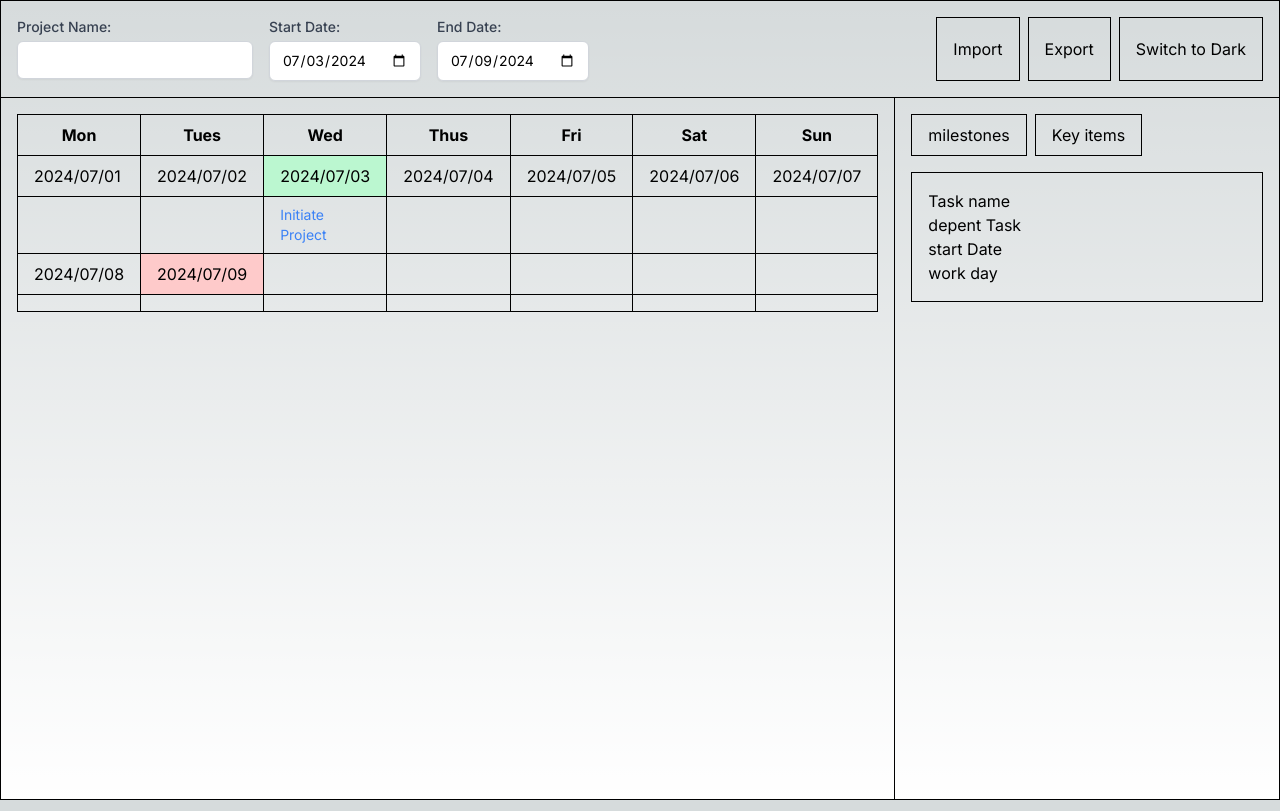
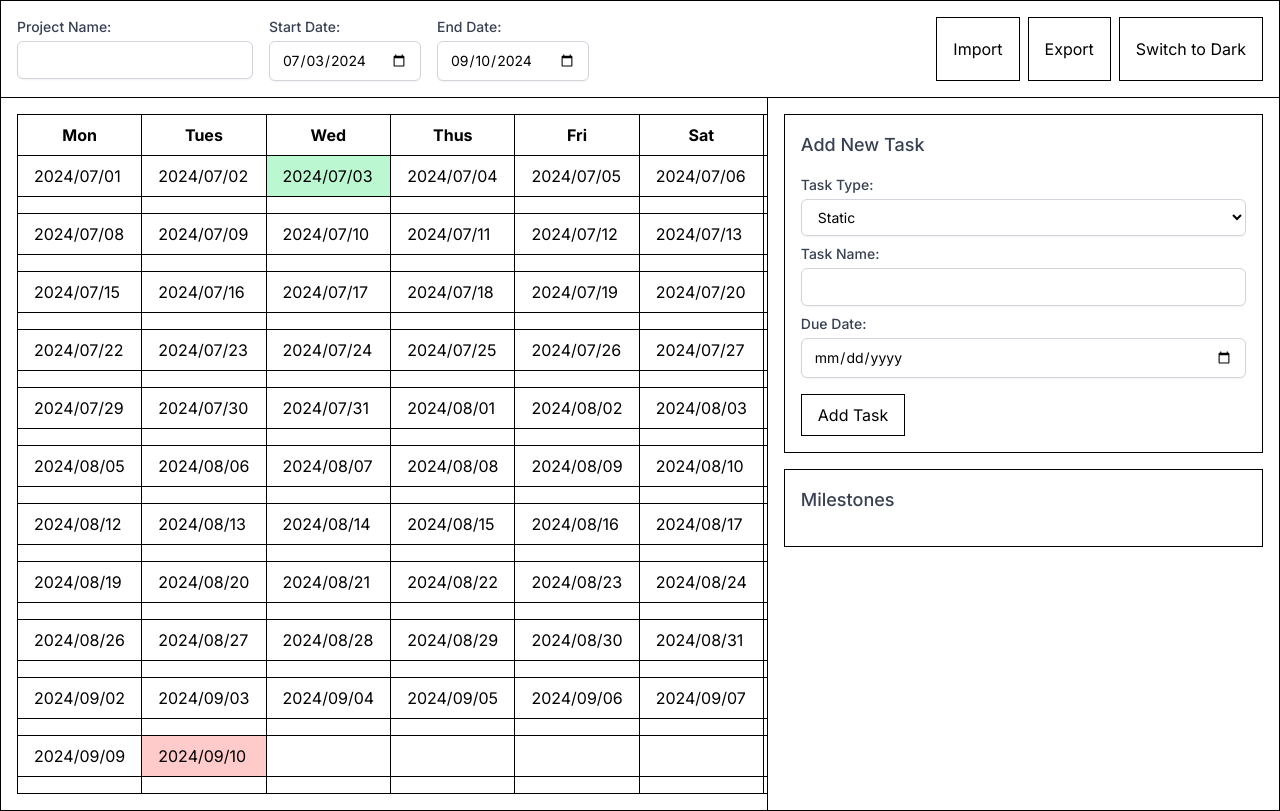
Before and after one commit to zljie/projectools, a Next.js app: page / in a window 1280 px wide. Built offline with nearby package versions, Linux system fonts and the light colour scheme.

Commit message:
add new task module

```diff
--- a/app/page.js
+++ b/app/page.js
@@ -10,7 +10,9 @@ export default function Home() {
   const [theme, setTheme] = useState('light');
   const [projectName, setProjectName] = useState(''); // 项目名称状态
   const [startDate, setStartDate] = useState(dayjs('2024-07-03')); // 项目开始日期状态
-  const [endDate, setEndDate] = useState(dayjs('2024-07-09')); // 项目结束日期状态
+  const [endDate, setEndDate] = useState(dayjs('2024-09-10')); // 项目结束日期状态，调整为 10 周后
+  const [tasks, setTasks] = useState([]); // 任务状态
+  const [newTask, setNewTask] = useState({ type: 'static', name: '', dueDate: '', relativeTask: '', relativeDays: 0 }); // 新任务表单状态
 
   // 切换主题
   useEffect(() => {
@@ -39,9 +41,10 @@ export default function Home() {
 
     while (currentDate.isBefore(end) || currentDate.isSame(end)) {
       let task = null;
-      // 如果当前日期是 Start Date，添加任务
-      if (currentDate.isSame(start, 'day')) {
-        task = 'Initiate Project';
+      // 查找当前日期是否有任务
+      const taskForDate = tasks.find(task => dayjs(task.dueDate).isSame(currentDate, 'day'));
+      if (taskForDate) {
+        task = taskForDate.name;
       }
       week.push({ date: currentDate.format('YYYY/MM/DD'), task });
       if (week.length === 7) {
@@ -61,9 +64,31 @@ export default function Home() {
   const daysOfWeek = ['Mon', 'Tues', 'Wed', 'Thus', 'Fri', 'Sat', 'Sun'];
   const dates = generateDates(startDate, endDate);
 
+  const handleAddTask = () => {
+    const { type, name, dueDate, relativeTask, relativeDays } = newTask;
+    if (type === 'static') {
+      if (name && dueDate) {
+        setTasks([...tasks, { name, dueDate: dayjs(dueDate) }]);
+        setNewTask({ type: 'static', name: '', dueDate: '', relativeTask: '', relativeDays: 0 });
+      }
+    } else if (type === 'relative') {
+      const relativeTaskObj = tasks.find(task => task.name === relativeTask);
+      if (name && relativeTaskObj && relativeDays) {
+        const relativeDueDate = dayjs(relativeTaskObj.dueDate).add(relativeDays, 'day');
+        setTasks([...tasks, { name, dueDate: relativeDueDate }]);
+        setNewTask({ type: 'static', name: '', dueDate: '', relativeTask: '', relativeDays: 0 });
+      }
+    }
+  };
+
+  const handleDeleteTask = (index) => {
+    const newTasks = tasks.filter((_, i) => i !== index);
+    setTasks(newTasks);
+  };
+
   return (
-    <div className="min-h-screen flex flex-col border border-black dark:border-white">
-      <div className="flex justify-between p-4 border-b border-black dark:border-white">
+    <div className={`min-h-screen flex flex-col border border-black text-black dark:text-white dark:border-white ${theme === 'light' ? 'bg-white' : 'bg-gray-900'}`}>
+      <div className="flex justify-between p-4 border-b border-black text-black dark:text-white dark:border-white">
         <div className="flex space-x-4">
           <div>
             <label htmlFor="projectName" className="block text-sm font-medium text-gray-700 dark:text-gray-300">
@@ -74,7 +99,7 @@ export default function Home() {
               id="projectName"
               value={projectName}
               onChange={(e) => setProjectName(e.target.value)}
-              className="mt-1 block w-full px-3 py-2 bg-white dark:bg-gray-700 border border-gray-300 dark:border-gray-600 rounded-md shadow-sm focus:outline-none focus:ring-indigo-500 focus:border-indigo-500 sm:text-sm"
+              className="mt-1 block w-full px-3 py-2 bg-white dark:bg-gray-700 border border-gray-300 dark:border-gray-600 rounded-md shadow-sm focus:outline-none focus:ring-indigo-500 focus:border-indigo-500 sm:text-sm text-black dark:text-white dark:border-white"
             />
           </div>
           <div>
@@ -86,7 +111,7 @@ export default function Home() {
               id="startDate"
               value={startDate.format('YYYY-MM-DD')}
               onChange={(e) => setStartDate(dayjs(e.target.value))}
-              className="mt-1 block w-full px-3 py-2 bg-white dark:bg-gray-700 border border-gray-300 dark:border-gray-600 rounded-md shadow-sm focus:outline-none focus:ring-indigo-500 focus:border-indigo-500 sm:text-sm"
+              className="mt-1 block w-full px-3 py-2 bg-white dark:bg-gray-700 border border-gray-300 dark:border-gray-600 rounded-md shadow-sm focus:outline-none focus:ring-indigo-500 focus:border-indigo-500 sm:text-sm text-black dark:text-white dark:border-white"
             />
           </div>
           <div>
@@ -98,25 +123,25 @@ export default function Home() {
               id="endDate"
               value={endDate.format('YYYY-MM-DD')}
               onChange={(e) => setEndDate(dayjs(e.target.value))}
-              className="mt-1 block w-full px-3 py-2 bg-white dark:bg-gray-700 border border-gray-300 dark:border-gray-600 rounded-md shadow-sm focus:outline-none focus:ring-indigo-500 focus:border-indigo-500 sm:text-sm"
+              className="mt-1 block w-full px-3 py-2 bg-white dark:bg-gray-700 border border-gray-300 dark:border-gray-600 rounded-md shadow-sm focus:outline-none focus:ring-indigo-500 focus:border-indigo-500 sm:text-sm text-black dark:text-white dark:border-white"
             />
           </div>
         </div>
         <div className="flex space-x-2">
-          <button className="px-4 py-2 border border-black dark:border-white">Import</button>
-          <button className="px-4 py-2 border border-black dark:border-white">Export</button>
-          <button onClick={toggleTheme} className="px-4 py-2 border border-black dark:border-white">
+          <button className="px-4 py-2 border border-black text-black dark:text-white dark:border-white">Import</button>
+          <button className="px-4 py-2 border border-black text-black dark:text-white dark:border-white">Export</button>
+          <button onClick={toggleTheme} className="px-4 py-2 border border-black text-black dark:text-white dark:border-white">
             {theme === 'light' ? 'Switch to Dark' : 'Switch to Light'}
           </button>
         </div>
       </div>
       <div className="flex flex-1">
-        <div className="flex-1 border-r border-black dark:border-white p-4">
-          <table className="table-auto w-full border border-black dark:border-white">
+        <div className="w-3/5 border-r border-black text-black dark:text-white dark:border-white p-4 overflow-y-auto" style={{ maxHeight: '90vh' }}>
+          <table className="table-auto w-full border border-black text-black dark:text-white dark:border-white">
             <thead>
               <tr>
                 {daysOfWeek.map(day => (
-                  <th key={day} className="px-4 py-2 border border-black dark:border-white">{day}</th>
+                  <th key={day} className="px-4 py-2 border border-black text-black dark:text-white dark:border-white">{day}</th>
                 ))}
               </tr>
             </thead>
@@ -127,7 +152,7 @@ export default function Home() {
                     {week.map(({ date }) => (
                       <td
                         key={date}
-                        className={`px-4 py-2 border border-black dark:border-white ${
+                        className={`px-4 py-2 border border-black text-black dark:text-white dark:border-white ${
                           dayjs(date).isSame(startDate, 'day') ? 'bg-green-200 dark:bg-green-700' : ''
                         } ${
                           dayjs(date).isSame(endDate, 'day') ? 'bg-red-200 dark:bg-red-700' : ''
@@ -137,17 +162,20 @@ export default function Home() {
                       </td>
                     ))}
                     {week.length < 7 && Array(7 - week.length).fill(null).map((_, idx) => (
-                      <td key={`empty-${idx}`} className="px-4 py-2 border border-black dark:border-white"></td>
+                      <td key={`empty-${idx}`} className="px-4 py-2 border border-black text-black dark:text-white dark:border-white"></td>
                     ))}
                   </tr>
                   <tr>
-                    {week.map(({ date, task }) => (
-                      <td key={`task-${date}`} className="px-4 py-2 border border-black dark:border-white">
-                        {task && <div className="text-sm text-blue-500">{task}</div>}
-                      </td>
-                    ))}
+                    {week.map(({ date, task }, taskIndex) => {
+                      const isConnected = taskIndex > 0 && week[taskIndex - 1].task === task;
+                      return (
+                        <td key={`task-${date}`} className={`px-4 py-2 border border-black text-black dark:text-white dark:border-white ${isConnected ? 'task-connected' : ''}`}>
+                          {task && <div className="text-sm text-blue-500">{task}</div>}
+                        </td>
+                      );
+                    })}
                     {week.length < 7 && Array(7 - week.length).fill(null).map((_, idx) => (
-                      <td key={`empty-task-${idx}`} className="px-4 py-2 border border-black dark:border-white"></td>
+                      <td key={`empty-task-${idx}`} className="px-4 py-2 border border-black text-black dark:text-white dark:border-white"></td>
                     ))}
                   </tr>
                 </React.Fragment>
@@ -155,16 +183,101 @@ export default function Home() {
             </tbody>
           </table>
         </div>
-        <div className="flex-1 p-4">
-          <div className="flex space-x-2 mb-4">
-            <button className="px-4 py-2 border border-black dark:border-white">milestones</button>
-            <button className="px-4 py-2 border border-black dark:border-white">Key items</button>
+        <div className="w-2/5 p-4">
+          <div className="border border-black text-black dark:text-white dark:border-white p-4 mb-4">
+            <h3 className="text-lg font-medium text-gray-700 dark:text-gray-300 mb-4">Add New Task</h3>
+            <div className="mb-2">
+              <label htmlFor="taskType" className="block text-sm font-medium text-gray-700 dark:text-gray-300">
+                Task Type:
+              </label>
+              <select
+                id="taskType"
+                value={newTask.type}
+                onChange={(e) => setNewTask({ ...newTask, type: e.target.value })}
+                className="mt-1 block w-full px-3 py-2 bg-white dark:bg-gray-700 border border-gray-300 dark:border-gray-600 rounded-md shadow-sm focus:outline-none focus:ring-indigo-500 focus:border-indigo-500 sm:text-sm text-black dark:text-white dark:border-white"
+              >
+                <option value="static">Static</option>
+                <option value="relative">Relative</option>
+              </select>
+            </div>
+            <div className="mb-2">
+              <label htmlFor="taskName" className="block text-sm font-medium text-gray-700 dark:text-gray-300">
+                Task Name:
+              </label>
+              <input
+                type="text"
+                id="taskName"
+                value={newTask.name}
+                onChange={(e) => setNewTask({ ...newTask, name: e.target.value })}
+                className="mt-1 block w-full px-3 py-2 bg-white dark:bg-gray-700 border border-gray-300 dark:border-gray-600 rounded-md shadow-sm focus:outline-none focus:ring-indigo-500 focus:border-indigo-500 sm:text-sm text-black dark:text-white dark:border-white"
+              />
+            </div>
+            {newTask.type === 'static' && (
+              <div className="mb-2">
+                <label htmlFor="taskDueDate" className="block text-sm font-medium text-gray-700 dark:text-gray-300">
+                  Due Date:
+                </label>
+                <input
+                  type="date"
+                  id="taskDueDate"
+                  value={newTask.dueDate}
+                  onChange={(e) => setNewTask({ ...newTask, dueDate: e.target.value })}
+                  className="mt-1 block w-full px-3 py-2 bg-white dark:bg-gray-700 border border-gray-300 dark:border-gray-600 rounded-md shadow-sm focus:outline-none focus:ring-indigo-500 focus:border-indigo-500 sm:text-sm text-black dark:text-white dark:border-white"
+                />
+              </div>
+            )}
+            {newTask.type === 'relative' && (
+              <>
+                <div className="mb-2">
+                  <label htmlFor="relativeTask" className="block text-sm font-medium text-gray-700 dark:text-gray-300">
+                    Relative Task:
+                  </label>
+                  <select
+                    id="relativeTask"
+                    value={newTask.relativeTask}
+                    onChange={(e) => setNewTask({ ...newTask, relativeTask: e.target.value })}
+                    className="mt-1 block w-full px-3 py-2 bg-white dark:bg-gray-700 border border-gray-300 dark:border-gray-600 rounded-md shadow-sm focus:outline-none focus:ring-indigo-500 focus:border-indigo-500 sm:text-sm text-black dark:text-white dark:border-white"
+                  >
+                    <option value="">Select Task</option>
+                    {tasks.map((task, index) => (
+                      <option key={index} value={task.name}>{task.name}</option>
+                    ))}
+                  </select>
+                </div>
+                <div className="mb-2">
+                  <label htmlFor="relativeDays" className="block text-sm font-medium text-gray-700 dark:text-gray-300">
+                    Days After Relative Task:
+                  </label>
+                  <input
+                    type="number"
+                    id="relativeDays"
+                    value={newTask.relativeDays}
+                    onChange={(e) => setNewTask({ ...newTask, relativeDays: e.target.value })}
+                    className="mt-1 block w-full px-3 py-2 bg-white dark:bg-gray-700 border border-gray-300 dark:border-gray-600 rounded-md shadow-sm focus:outline-none focus:ring-indigo-500 focus:border-indigo-500 sm:text-sm text-black dark:text-white dark:border-white"
+                  />
+                </div>
+              </>
+            )}
+            <button onClick={handleAddTask} className="mt-2 px-4 py-2 border border-black text-black dark:text-white dark:border-white">
+              Add Task
+            </button>
           </div>
-          <div className="border border-black dark:border-white p-4">
-            <div>Task name</div>
-            <div>depent Task</div>
-            <div>start Date</div>
-            <div>work day</div>
+          <div className="border border-black text-black dark:text-white dark:border-white p-4">
+            <h3 className="text-lg font-medium text-gray-700 dark:text-gray-300 mb-4">Milestones</h3>
+            {tasks.map((task, index) => (
+              <div key={index} className="mb-2 flex justify-between items-center">
+                <div>
+                  <div>Task: {task.name}</div>
+                  <div>Due Date: {dayjs(task.dueDate).format('YYYY-MM-DD')}</div>
+                </div>
+                <button
+                  onClick={() => handleDeleteTask(index)}
+                  className="px-2 py-1 border border-black text-black dark:text-white dark:border-white text-red-500"
+                >
+                  Delete
+                </button>
+              </div>
+            ))}
           </div>
         </div>
       </div>
```
